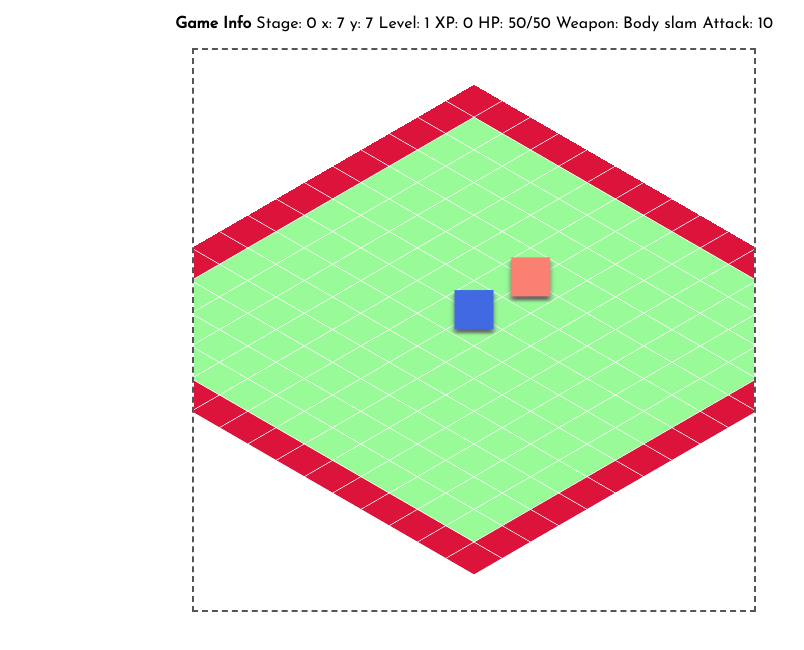
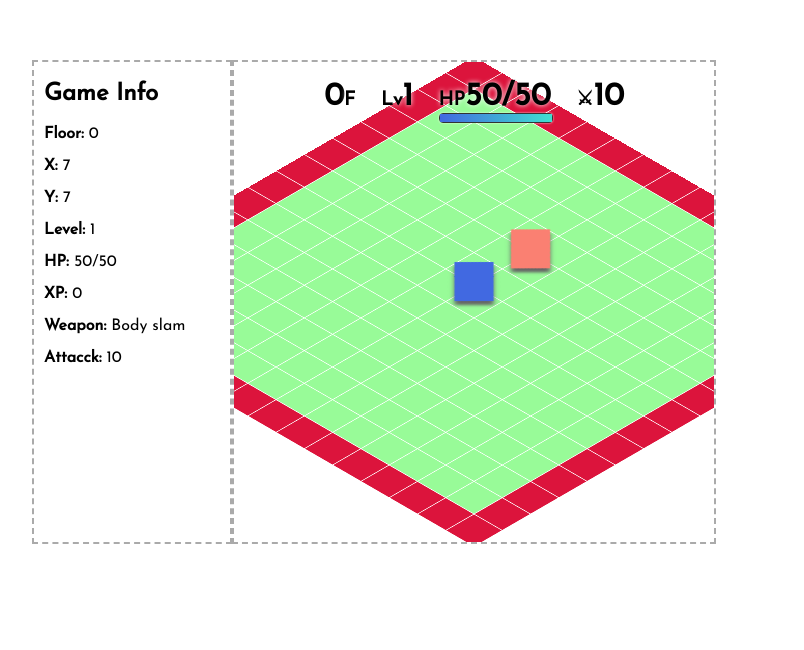
Before and after one commit to honmanyau/muup-story, a React (Create React App) app: page / in a window 1280 px wide. Shown: the top 650 px of the page, without its empty margins (166-970 px from the left). Built offline with nearby package versions, Linux system fonts and the light colour scheme.

Commit message:
Repositioned dialogue box and player/game stats; prelimary styles applied.

```diff
--- a/src/DialogueBox.js
+++ b/src/DialogueBox.js
@@ -1,19 +1,32 @@
 import React, { Component } from 'react';
-import './DialogueBox.css'
+import './GameController.css'
 
 class DialogueBox extends React.Component {
   render() {
     let dialogue = this.props.dialogue;
     let semicolon = null;
+    let visibility = "hidden";
+    let textAlign = "left";
 
-    if (dialogue.progress !== null && dialogue.character !== null) {
-      semicolon = ":";
+    if (dialogue.progress !== null) {
+      if (dialogue.character !== null) {
+        semicolon = ":";
+      }
+      else if (dialogue.character === null) {
+        textAlign = "center";
+      }
+
+      visibility = "visible";
     }
 
+    let dialogueBoxStyles = {
+      visibility: visibility,
+      textAlign: textAlign
+    };
 
     return(
-      <div className="DialogueBox">
-        <h3><strong>{dialogue.character}</strong>{semicolon} {dialogue.text}</h3>
+      <div className="GameController-dialogueBox" style={dialogueBoxStyles}>
+        <p><strong>{dialogue.character}</strong>{semicolon} {dialogue.text}</p>
       </div>
     );
   }
--- a/src/GameController.css
+++ b/src/GameController.css
@@ -1,13 +1,69 @@
 .GameController-gameContainer {
-  text-align: center;
+  display: grid;
+  grid-template-rows: 60px auto 60px;
+  grid-template-columns: 1fr 200px auto 200px 1fr;
+}
+
+.GameController-testPanel {
+  grid-area: 2 / 2;
+  padding: 0 10px;
+  text-align: left;
+  background-color: none;
+  border: 2px dashed #AAA;
 }
 
 .GameController-levelWrapper {
+  grid-area: 2 / 3;
+  position: relative;
   display: inline-flex;
-  position: relative;
-  justify-content: center;
+  flex-direction: column;
+  justify-content: space-between; /* This is used for positioning the dialogue box and the player stats/game info at the top */
+  margin: 0 auto;
   overflow: hidden;
-  border: 2px dashed #555;
+  border: 2px dashed #AAA;
+}
+
+.GameController-infoPanel {
+  z-index: 10;
+  margin-top: 4%;
+}
+
+.GameController-infoPanelLabel {
+  display: inline-block;
+  margin: 0 0.8rem;
+  font-size: 2em;
+  font-weight: 900;
+  text-shadow: 0px 0px 5px white;
+}
+
+.GameController-infoPanelLabel > small {
+  font-size: 0.6em;
+}
+
+.GameController-infoPanelLabel-HPBar {
+  width: 100%;
+  height: 0.5rem;
+  border: 1px solid #333;
+  border-radius: 4px;
+  box-shadow: 0px 0px 2px white;
+}
+
+.GameController-infoPanelLabel-HPBarFill {
+  height: 100%;
+  background: linear-gradient(to right, royalBlue, turquoise);
+}
+
+.GameController-dialogueBox {
+  z-index: 10;
+  width: 26rem;
+  display: inline-block;
+  margin: 0 auto 18% auto;
+  padding: 0 1rem;
+  box-sizing: border-box;;
+  border: 1px solid #555;
+  border-radius: 5px;
+  background: white;
+  box-shadow: 0px 0px 5px #333;
 }
 
 .GameController-fog {
--- a/src/GameController.js
+++ b/src/GameController.js
@@ -1,6 +1,7 @@
 import React, {Component} from 'react';
 import './GameController.css'
 import DialogueBox from './DialogueBox'
+import TestPanel from './TestPanel.js'
 import InfoPanel from './InfoPanel.js'
 // import Map from './Map.js'
 import PMap from './PMap.js'
@@ -35,7 +36,7 @@ class GameController extends React.Component {
 
     this.state = {
       map: [],
-      stage: 0,
+      floor: 0,
       player: initialPlayer,
       inDialogue: false,
       dialogue: initialDialogue
@@ -54,11 +55,10 @@ class GameController extends React.Component {
   }
 
   componentDidMount() {
-    //this.generateNewlevel(this.state.stage);
-    this.generateNewlevel(this.state.stage);
+    this.generateNewlevel(this.state.floor);
   }
 
-  generateNewlevel(stage) {
+  generateNewlevel(floor) {
     let map = [];
     let playerPosition = {};
     let player = JSON.parse(JSON.stringify(this.state.player));
@@ -69,17 +69,16 @@ class GameController extends React.Component {
     let dialogue = JSON.parse(JSON.stringify(this.state.dialogue));
 
     this.tileSize = 40;
-    this.levelWrapperSize = 14;
+    this.levelWrapperSize = 12;
+
     this.mapSize = 30;
-    this.minRoomSize = 7;
+    this.minRoomSize = 8;
     this.maxRoomSize = 12;
     this.staticMargin = 0;
-    this.marginVariability = 4;
-    // Number between 0 (inclusive) to 1 (exclusive) that determines the probability of whether or not a room can
-    // have more than two unique corridors
+    this.marginVariability = 3;
     this.corridorAmountBias = 0.3;
 
-    if (stage === 0 || stage === 5) {
+    if (floor === 0 || floor === 5) {
       // Can be tidied up here
       this.mapSize = 15;
       this.minRoomSize = 15;
@@ -89,11 +88,11 @@ class GameController extends React.Component {
       this.corridorAmountBias = 0;
 
       logic.generateMap(map, this.mapSize, this.minRoomSize, this.maxRoomSize, this.staticMargin, this.marginVariability, this.corridorAmountBias);
-      logic.decorateMap(map, stage, player, flags, dialogue);
+      logic.decorateMap(map, floor, player, flags, dialogue);
     }
     else {
       logic.generateMap(map, this.mapSize, this.minRoomSize, this.maxRoomSize, this.staticMargin, this.marginVariability, this.corridorAmountBias);
-      logic.decorateMap(map, stage, player, flags, dialogue);
+      logic.decorateMap(map, floor, player, flags, dialogue);
     }
 
     this.setState({
@@ -106,7 +105,7 @@ class GameController extends React.Component {
 
   handleUserInput(event) {
     let map = this.state.map.slice(0);
-    let stage = this.state.stage;
+    let floor = this.state.floor;
     let key = event.which || event.keyCode;
     let player = JSON.parse(JSON.stringify(this.state.player));
     let flags = {
@@ -115,16 +114,16 @@ class GameController extends React.Component {
     };
     let dialogue = JSON.parse(JSON.stringify(this.state.dialogue));
 
-    logic.handleUserInput(key, map, stage, player, flags, dialogue);
+    logic.handleUserInput(key, map, floor, player, flags, dialogue);
 
     if (flags.changeLevel) {
-      let nextStage = this.state.stage + 1;
+      let nextFloor = this.state.floor + 1;
 
       this.setState({
-        stage: nextStage,
+        floor: nextFloor,
       });
 
-      this.generateNewlevel(nextStage);
+      this.generateNewlevel(nextFloor);
     }
     else if (player.hp < 1) {
       this.generateNewlevel(0);
@@ -176,12 +175,13 @@ class GameController extends React.Component {
 
     return (
       <div className="GameController-gameContainer">
-        <InfoPanel player={player} stage={this.state.stage} />
+        <TestPanel player={player} floor={this.state.floor} />
         <div className="GameController-levelWrapper" style={levelWrapperStyles}>
+          <InfoPanel player={player} floor={this.state.floor} />
           <PMap map={this.state.map} style={pMapOffsetStyles} />
           <div className="GameController-fog" style={levelWrapperStyles}></div>
+          <DialogueBox dialogue={this.state.dialogue} />
         </div>
-        <DialogueBox dialogue={this.state.dialogue} />
       </div>
     );
   }
--- a/src/InfoPanel.css
+++ /dev/null
@@ -1,3 +0,0 @@
-.InfoPanel {
-  background-color: none;
-}
--- a/src/InfoPanel.js
+++ b/src/InfoPanel.js
@@ -1,13 +1,26 @@
 import React, { Component } from 'react';
-import './InfoPanel.css'
+import './GameController.css'
 
 class InfoPanel extends React.Component {
   render() {
     let player = this.props.player;
+    let HPPercentage = player.hp / player.mhp * 100;
+
+    let HPBarFillWidth = {
+      width: HPPercentage + "%"
+    };
 
     return(
-      <div className="InfoPanel">
-        <p><strong>Game Info</strong> Stage: {this.props.stage} x: {player.x} y: {player.y} Level: {player.level} XP: {player.xp} HP: {player.hp}/{player.mhp} Weapon: {player.weapon} Attack: {player.attack}</p>
+      <div className="GameController-infoPanel">
+        <div className="GameController-infoPanelLabel">{this.props.floor}<small>F</small></div>
+        <div className="GameController-infoPanelLabel"><small>Lv</small>{player.level}</div>
+        <div className="GameController-infoPanelLabel">
+          <small>HP</small>{player.hp}/{player.mhp}
+          <div className="GameController-infoPanelLabel-HPBar">
+            <div className="GameController-infoPanelLabel-HPBarFill" style={HPBarFillWidth}></div>
+          </div>
+        </div>
+        <div className="GameController-infoPanelLabel"><small>&#9876;</small>{player.attack}</div>
       </div>
     );
   }
--- /dev/null
+++ b/src/TestPanel.js
@@ -0,0 +1,24 @@
+import React, { Component } from 'react';
+import './GameController.css'
+
+class TestPanel extends React.Component {
+  render() {
+    let player = this.props.player;
+
+    return(
+      <div className="GameController-testPanel">
+        <h2>Game Info</h2>
+        <p><strong>Floor:</strong> {this.props.floor}</p>
+        <p><strong>X:</strong> {player.x}</p>
+        <p><strong>Y:</strong> {player.y}</p>
+        <p><strong>Level:</strong> {player.level}</p>
+        <p><strong>HP:</strong> {player.hp}/{player.mhp}</p>
+        <p><strong>XP:</strong> {player.xp}</p>
+        <p><strong>Weapon:</strong> {player.weapon}</p>
+        <p><strong>Attacck:</strong> {player.attack}</p>
+      </div>
+    );
+  }
+};
+
+export default TestPanel
--- a/src/assets.js
+++ b/src/assets.js
@@ -433,7 +433,7 @@ export const dialogues = {
       "2": {
         "character": "Muup",
         "characterid": "player",
-        "text": "Wait... what!?",
+        "text": "Wait... what!? You can't do that to me!",
         "triggers": []
       },
       "3": {
@@ -486,7 +486,7 @@ export const dialogues = {
           },
           {
             "type": "placeObject",
-            "coordinates": [12, 7],
+            "coordinates": [12, 12],
             "objecttype": "exit",
             "objectid": null,
             "objectamount": 1,
```
Also changed, not shown: src/logic.js (+27 -27 lines).
